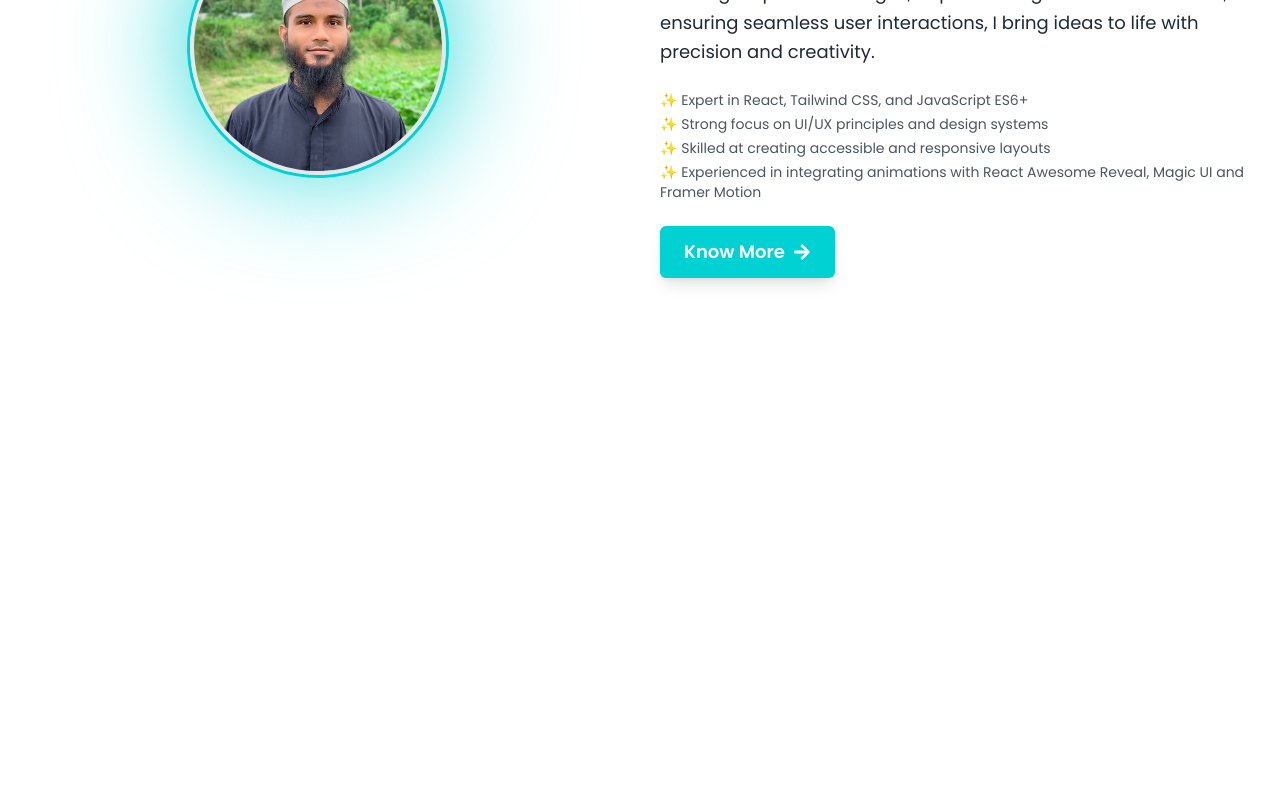
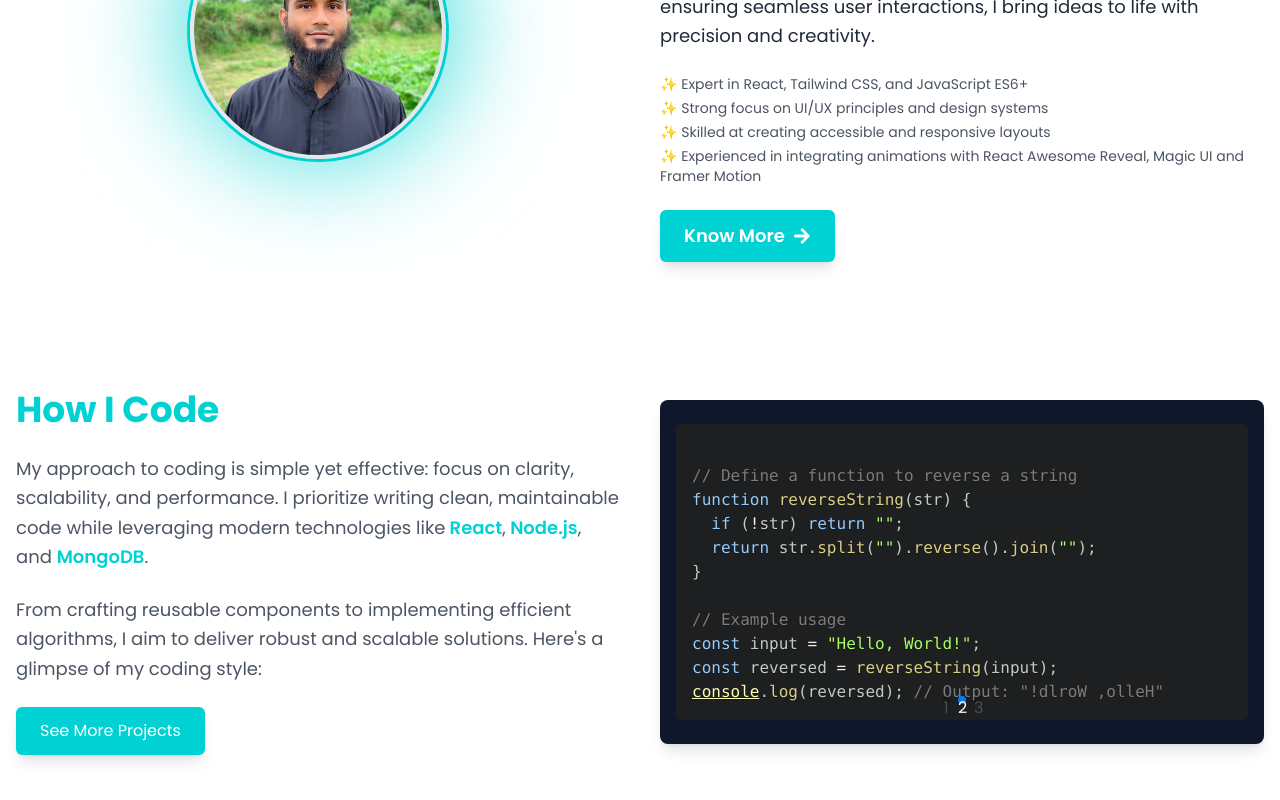
Before and after one commit to Hasinur3813/react-portfolio, a React (Vite) app: page / in a window 1280 px wide. Shown: the part 790-1590 px from the top of the page. Before the commit the page ends 1148 px from the top, so only its background shows below. Built offline with nearby package versions, Linux system fonts and the light colour scheme.

Commit message:
added how i code section

```diff
--- a/package.json
+++ b/package.json
@@ -18,7 +18,9 @@
     "react-dom": "^18.3.1",
     "react-icons": "^5.4.0",
     "react-router-dom": "^7.1.1",
-    "react-simple-typewriter": "^5.0.1"
+    "react-simple-typewriter": "^5.0.1",
+    "react-syntax-highlighter": "^15.6.1",
+    "swiper": "^11.2.0"
   },
   "devDependencies": {
     "@eslint/js": "^9.17.0",
--- a/src/Pages/Homepage/Homepage.jsx
+++ b/src/Pages/Homepage/Homepage.jsx
@@ -1,11 +1,13 @@
 import AboutMe from "../../components/AboutMe/AboutMe";
 import Hero from "../../components/Hero/Hero";
+import HowICode from "../../components/HowICode";
 
 const Homepage = () => {
   return (
     <div>
       <Hero />
       <AboutMe />
+      <HowICode />
     </div>
   );
 };
--- /dev/null
+++ b/src/components/HowICode.jsx
@@ -0,0 +1,104 @@
+import { Prism as SyntaxHighlighter } from "react-syntax-highlighter";
+import { atomDark } from "react-syntax-highlighter/dist/esm/styles/prism";
+import Section from "../layout/Section";
+import { Swiper, SwiperSlide } from "swiper/react";
+import "swiper/css";
+import { Pagination, Autoplay } from "swiper/modules";
+import "swiper/css/pagination";
+const codeExample = `
+// Define a function to reverse a string
+function reverseString(str) {
+  if (!str) return "";
+  return str.split("").reverse().join("");
+}
+
+// Example usage
+const input = "Hello, World!";
+const reversed = reverseString(input);
+console.log(reversed); // Output: "!dlroW ,olleH"
+`;
+
+const HowICode = () => {
+  const pagination = {
+    clickable: true,
+    renderBullet: function (index, className) {
+      return '<span class="' + className + '">' + (index + 1) + "</span>";
+    },
+  };
+  return (
+    <Section>
+      <div className="container mx-auto px-4  grid grid-cols-1 md:grid-cols-2 gap-10 items-center">
+        {/* Left Content */}
+        <div className="space-y-6">
+          <h2 className="text-4xl font-bold text-primaryColor">How I Code</h2>
+          <p className="text-lg text-muted leading-relaxed">
+            My approach to coding is simple yet effective: focus on clarity,
+            scalability, and performance. I prioritize writing clean,
+            maintainable code while leveraging modern technologies like
+            <span className="text-primaryColor font-semibold"> React</span>,
+            <span className="text-primaryColor font-semibold"> Node.js</span>,
+            and{" "}
+            <span className="text-primaryColor font-semibold"> MongoDB</span>.
+          </p>
+          <p className="text-lg text-muted leading-relaxed">
+            From crafting reusable components to implementing efficient
+            algorithms, I aim to deliver robust and scalable solutions. Here's a
+            glimpse of my coding style:
+          </p>
+          <button className="px-6 py-3 bg-primaryColor text-lightGray rounded-md shadow-lg hover:shadow-xl transition-shadow duration-200">
+            See More Projects
+          </button>
+        </div>
+
+        {/* Right Code Snippet */}
+        <div className="p-4 bg-darkGray text-white  rounded-lg shadow-lg">
+          <Swiper
+            spaceBetween={50}
+            slidesPerView={1}
+            pagination={pagination}
+            autoplay={{
+              delay: 3000,
+              disableOnInteraction: false,
+              pauseOnMouseEnter: true,
+            }}
+            modules={[Autoplay, Pagination]}
+            className="mySwiper"
+          >
+            <SwiperSlide>
+              {" "}
+              <SyntaxHighlighter
+                language="javascript"
+                style={atomDark}
+                className="rounded-lg"
+              >
+                {codeExample}
+              </SyntaxHighlighter>
+            </SwiperSlide>
+            <SwiperSlide>
+              {" "}
+              <SyntaxHighlighter
+                language="javascript"
+                style={atomDark}
+                className="rounded-lg"
+              >
+                {codeExample}
+              </SyntaxHighlighter>
+            </SwiperSlide>
+            <SwiperSlide>
+              {" "}
+              <SyntaxHighlighter
+                language="javascript"
+                style={atomDark}
+                className="rounded-lg"
+              >
+                {codeExample}
+              </SyntaxHighlighter>
+            </SwiperSlide>
+          </Swiper>
+        </div>
+      </div>
+    </Section>
+  );
+};
+
+export default HowICode;
--- a/src/layout/Section.jsx
+++ b/src/layout/Section.jsx
@@ -1,6 +1,6 @@
 const Section = ({ children, className }) => {
   return (
-    <section className={`${className && className} py-20`}>{children}</section>
+    <section className={`${className && className} py-16`}>{children}</section>
   );
 };
 
```
Also changed, not shown: 1 other file (tests, documents, lock files or other folders).
